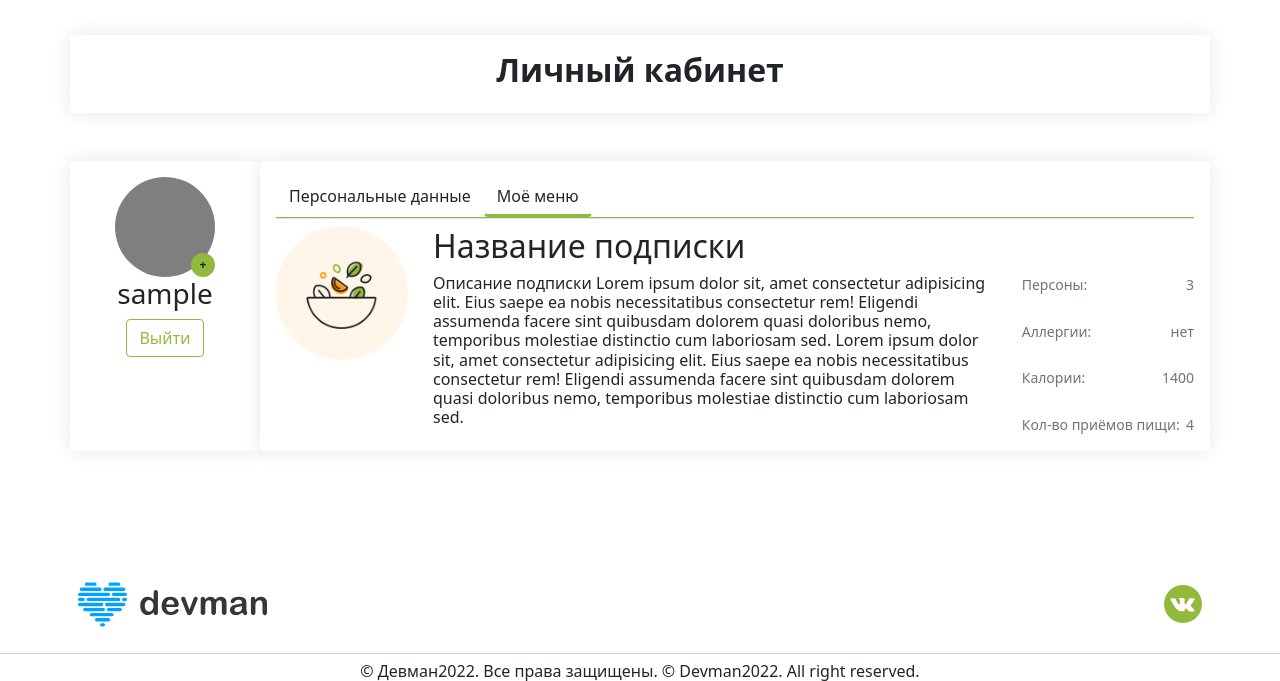
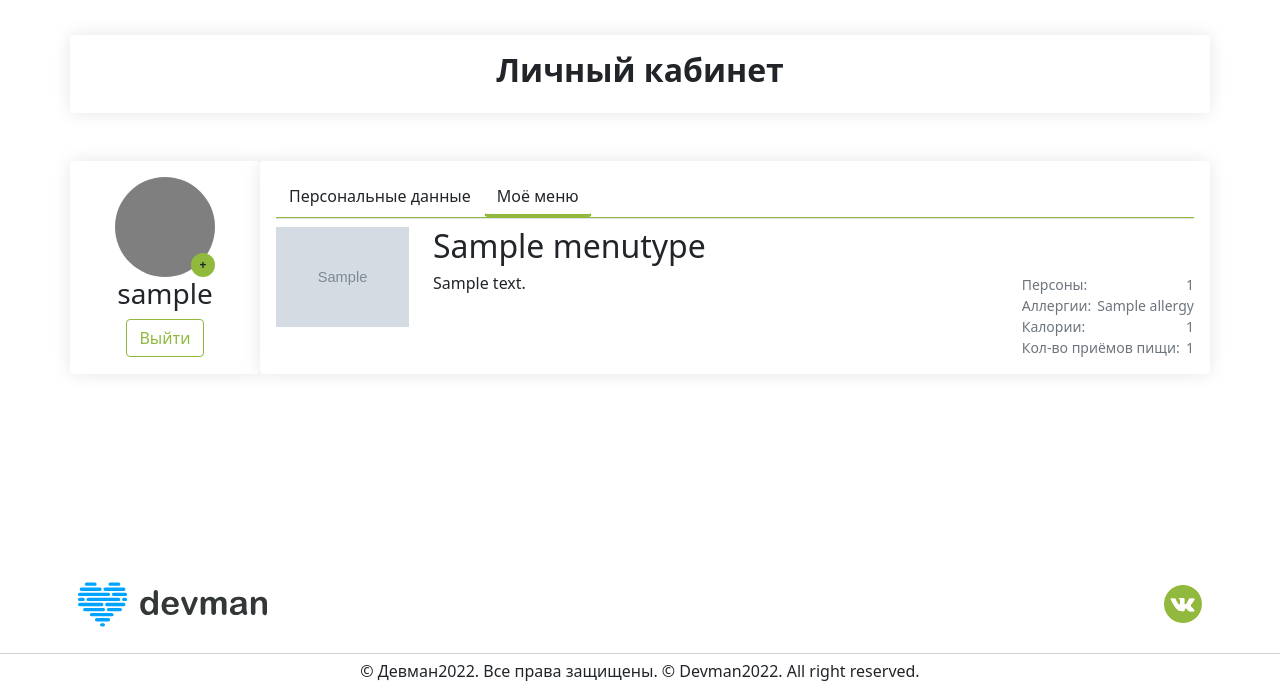
Before and after one commit to b10t/FoodPlanWeb, a Django app: page /lk/ in a window 1280 px wide, after a click on "Моё меню". Shown: the part 82-763 px from the top of the page. Run offline with Django 4.2, Linux system fonts and the light colour scheme; a user stored in the database is signed in; tables that the repository leaves empty hold one stand-in row (values such as "Sample post"); grey boxes marked "Sample" are stand-in pictures; parts of the project's set-up code (start-up, migrations or seed data) failed here and were passed over.

Commit message:
Show menu.

```diff
--- a/planes/templates/lk.html
+++ b/planes/templates/lk.html
@@ -117,39 +117,50 @@
                         </div>
                         <div class="tab-pane fade" id="menu">
                             <div class="row">
+                              {% if subscribes %}
+                                {% for subscribe in subscribes %}
                                   <div class="col-2">
+
+                                    {% if subscribe.menu_type.image %}
+                                      <img src="{{ subscribe.menu_type.image.url }}" alt="" class="w-100">
+                                    {% else %}
                                       <img src="{% static '/img/circle1.png' %}" alt="" class="w-100">
+                                    {% endif %}
+
                                   </div>
                                   <div class="col-10 col-md-10">
                                       <div class="row">
                                           <div class="col-12">
-                                            <h2>Название подписки</h2>
+                                              <h2>{{ subscribe.menu_type }}</h2>
                                           </div>
                                           <div class="col-md-12 col-lg-9">
-                                            <h6>Описание подписки Lorem ipsum dolor sit, amet consectetur adipisicing elit. Eius saepe ea nobis necessitatibus
-                                                consectetur rem! Eligendi assumenda facere sint quibusdam dolorem quasi doloribus nemo, temporibus molestiae
-                                                distinctio cum laboriosam sed. Lorem ipsum dolor sit, amet consectetur adipisicing elit. Eius saepe ea nobis
-                                                necessitatibus consectetur rem! Eligendi
-                                                assumenda facere sint quibusdam dolorem quasi doloribus nemo, temporibus molestiae distinctio cum laboriosam
-                                                sed.</h6>
+                                              <h6>{{ subscribe.menu_type.description }}</h6>
                                           </div>
                                           <div class="col-md-12 col-lg-3 text-muted d-flex flex-column justify-content-between">
                                               <div class="d-flex flex-row justify-content-between">
-                                                <small>Персоны: </small><small>3</small>
+                                                  <small>Персоны: </small><small>{{ subscribe.number_of_person }}</var></small>
                                               </div>
                                               <div class="d-flex flex-row justify-content-between">
-                                                <small>Аллергии: </small><small>нет</small>
+                                                  <small>Аллергии: </small>
+                                                    <small>
+                                                      {% for allergy in subscribe.allergy.all %}
+                                                        {{ allergy }}
+                                                         <br>
+                                                      {% endfor %}
+                                                    </small>
                                               </div>
                                               <div class="d-flex flex-row justify-content-between">
-                                                <small>Калории: </small><small>1400</small>
+                                                  <small>Калории: </small><small>{{ subscribe.calories }}</small>
                                               </div>
                                               <div class="d-flex flex-row justify-content-between">
-                                                <small>Кол-во приёмов пищи: </small><small>4</small>
+                                                  <small>Кол-во приёмов пищи: </small><small>{{ subscribe.number_of_meals }}</small>
                                               </div>
 
                                           </div>
                                       </div>
                                   </div>
+                                {% endfor %}
+                              {% endif %}
                             </div>
                         </div>
                     </div>
--- a/planes/views.py
+++ b/planes/views.py
@@ -60,6 +60,7 @@ def personal_account(request):
     context = {
         'form': form,
         'message': message,
+        'subscribes': user.subscribes.all()
     }
 
     return render(request, 'lk.html', context)
```
Lines whose indentation alone changed are shown as unchanged.
